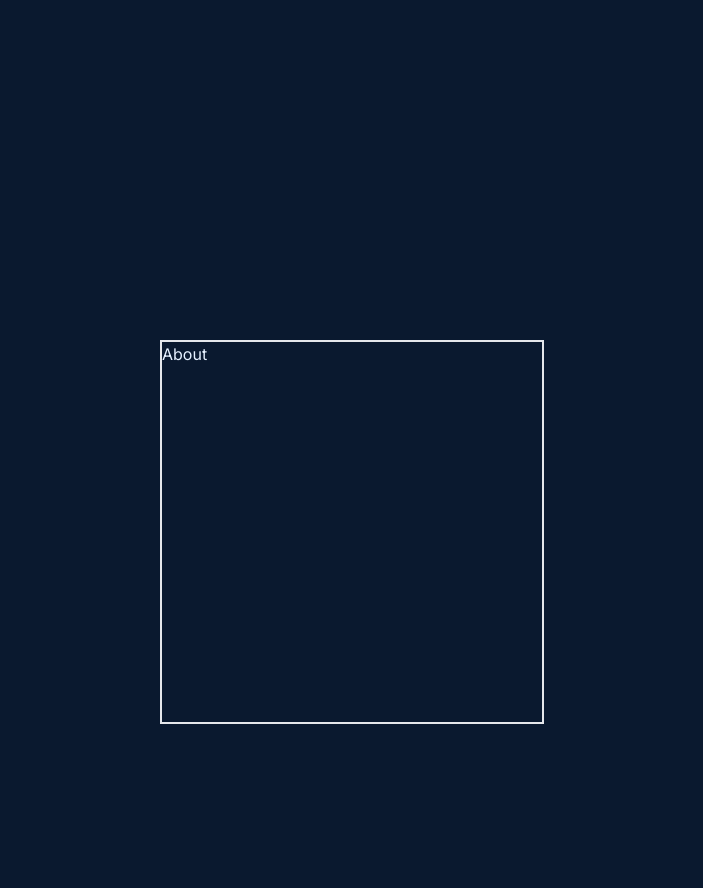
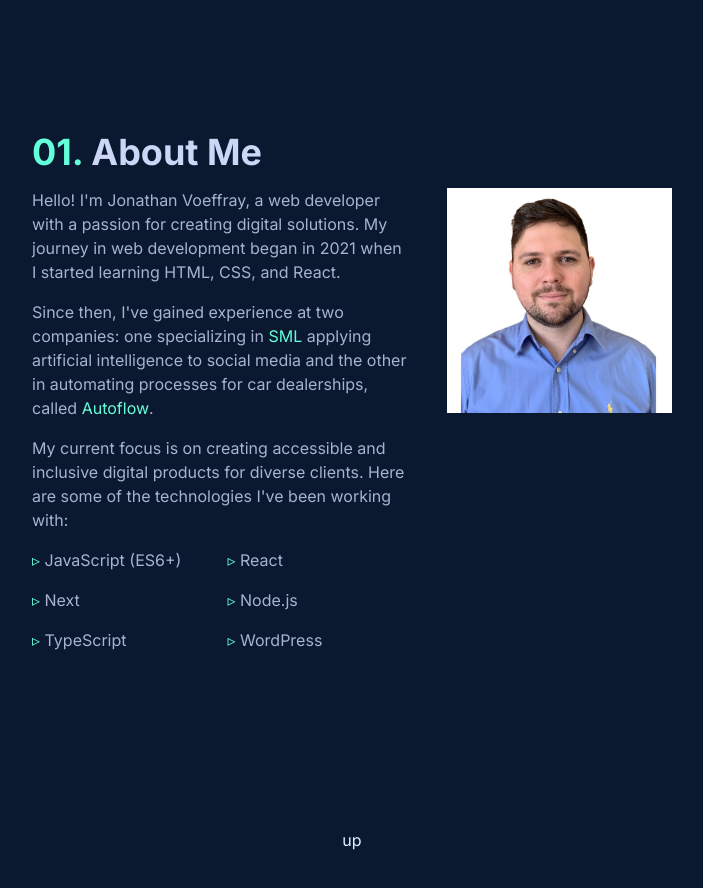
Before and after one commit to Jonavoe/portfolio, a React (Vite) app: page / in a window 1280 px wide. Shown: the part 780-1668 px from the top of the page, without its empty margins (288-991 px from the left). Built offline with nearby package versions, Linux system fonts and the light colour scheme; a web font is replaced by a local one.

Commit message:
Update About.tsx

```diff
--- a/src/components/About.tsx
+++ b/src/components/About.tsx
@@ -1,10 +1,30 @@
 import React from 'react'
+import FotoCv from "../assets/Imagen/FotoCv.jpg";
 
 export default function About() {
     return (
-        <div id='about' className='flex items-center justify-center my-96'>
+        <div id='about' className='flex justify-center  gap-10 my-44'>
+            <div className='w-3/4 md:w-3/6 flex  justify-center gap-10'>
+                <div className='flex w-3/4 flex-col gap-4 '>
 
-            <div className='w-96 h-96 border-2'>About</div>
-        </div>
+                    <h2 className='text-4xl font-bold text-[--lightest-slate]'><span className='text-[--green]'>01.</span> About Me</h2>
+                    <p className=' text-[--light-slate]'>Hello! I'm Jonathan Voeffray, a web developer with a passion for creating digital solutions. My journey in web development began in 2021 when I started learning HTML, CSS, and React.</p>
+                    <p className='text-[--light-slate]'>Since then, I've gained experience at two companies: one specializing in <a className='text-[--green] hover-underline-animation' href="https://www.socialmedialab.ai/" target='_blank'>SML</a> applying artificial intelligence to social media and the other in automating processes for car dealerships, called <a className='text-[--green] hover-underline-animation' href="https://www.socialmedialab.ai/" target='_blank'>Autoflow</a>.</p>
+                    <p className='text-[--light-slate]'>My current focus is on creating accessible and inclusive digital products for diverse clients. Here are some of the technologies I've been working with:</p>
+                    <ul className='grid grid-cols-2 grid-rows-3 gap-4 text-[--light-slate]'>
+                        <li><span className='text-[--green]'>▹</span> JavaScript (ES6+)</li>
+                        <li><span className='text-[--green]'>▹</span> React</li>
+                        <li><span className='text-[--green]'>▹</span> Next</li>
+                        <li><span className='text-[--green]'>▹</span> Node.js</li>
+                        <li><span className='text-[--green]'>▹</span> TypeScript</li>
+                        <li><span className='text-[--green]'>▹</span> WordPress</li>
+                    </ul>
+
+                </div>
+                <div>
+                    <img className='w-72 mt-14' src={FotoCv} alt="profile" />
+                </div>
+            </div>
+        </div >
     )
 }
```
